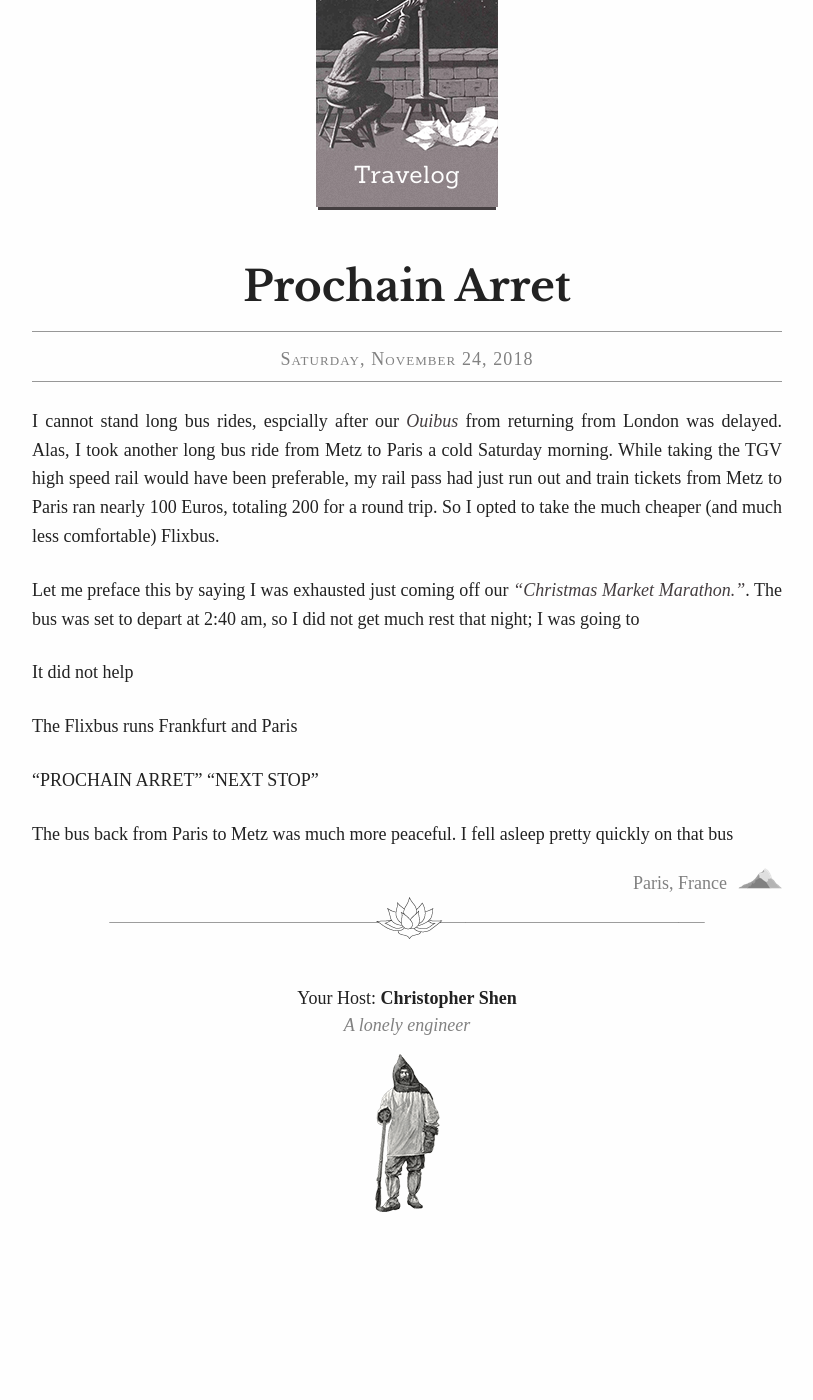
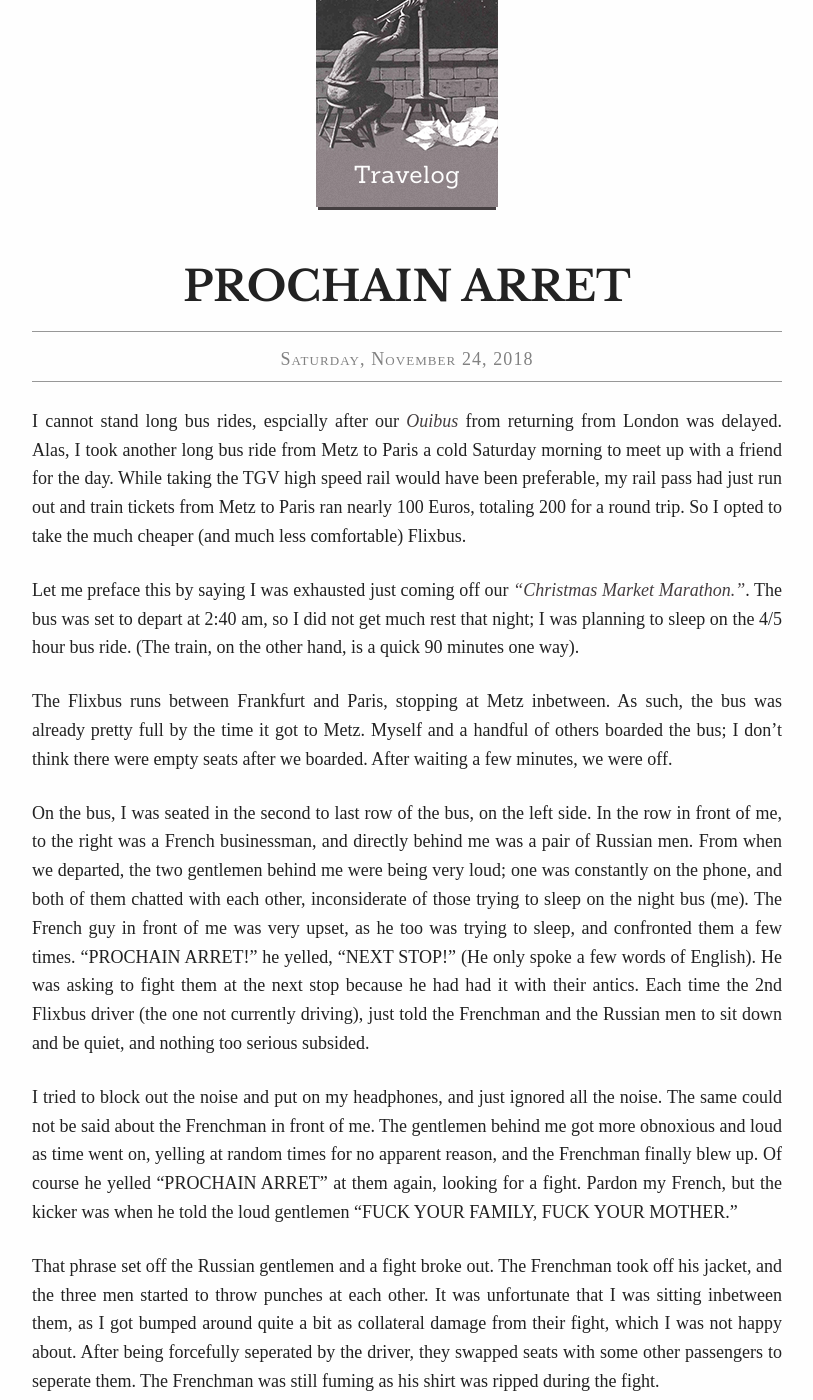
Before and after one commit to csshen/travelog, a Jekyll site: the page built from _posts/2018-11-24-flixbus.md, in a window 1280 px wide and 1400 px high, scrolled down 296 px. Shown: the whole window, without its empty margins (233-1046 px from the left). Built offline with Jekyll 4.4.1, drawn with Linux system fonts in a browser that asks for light colours; before the commit the page ends 1558 px from its top, so only the background shows below that; some of the changed text lies outside the part shown.

Commit message:
new post

```diff
--- a/_posts/2018-11-24-flixbus.md
+++ b/_posts/2018-11-24-flixbus.md
@@ -1,24 +1,28 @@
 ---
 layout: post
-title:  "Prochain Arret"
+title:  "PROCHAIN ARRET"
 date:   2018-11-24
 categories: study-abroad
 location: Paris, France
 
 ---
 
-I cannot stand long bus rides, espcially after our *[Ouibus](/posts/chunnel-holdup)* from returning from London was delayed. Alas, I took another long bus ride from Metz to Paris a cold Saturday morning. While taking the TGV high speed rail would have been preferable, my rail pass had just run out and train tickets from Metz to Paris ran nearly 100 Euros, totaling 200 for a round trip. So I opted to take the much cheaper (and much less comfortable) Flixbus.
+I cannot stand long bus rides, espcially after our *[Ouibus](/posts/chunnel-holdup)* from returning from London was delayed. Alas, I took another long bus ride from Metz to Paris a cold Saturday morning to meet up with a friend for the day. While taking the TGV high speed rail would have been preferable, my rail pass had just run out and train tickets from Metz to Paris ran nearly 100 Euros, totaling 200 for a round trip. So I opted to take the much cheaper (and much less comfortable) Flixbus.
 
-Let me preface this by saying I was exhausted just coming off our *["Christmas Market Marathon."](/posts/the-christmas-market-marathon)*. The bus was set to depart at 2:40 am, so I did not get much rest that night; I was going to
+Let me preface this by saying I was exhausted just coming off our *["Christmas Market Marathon."](/posts/the-christmas-market-marathon)*. The bus was set to depart at 2:40 am, so I did not get much rest that night; I was planning to sleep on the 4/5 hour bus ride. (The train, on the other hand, is a quick 90 minutes one way).
 
-It did not help
+The Flixbus runs between Frankfurt and Paris, stopping at Metz inbetween. As such, the bus was already pretty full by the time it got to Metz. Myself and a handful of others boarded the bus; I don't think there were empty seats after we boarded. After waiting a few minutes, we were off.
 
-The Flixbus runs Frankfurt and Paris
+On the bus, I was seated in the second to last row of the bus, on the left side. In the row in front of me, to the right was a French businessman, and directly behind me was a pair of Russian men. From when we departed, the two gentlemen behind me were being very loud; one was constantly on the phone, and both of them chatted with each other, inconsiderate of those trying to sleep on the night bus (me). The French guy in front of me was very upset, as he too was trying to sleep, and confronted them a few times. "PROCHAIN ARRET!" he yelled, "NEXT STOP!" (He only spoke a few words of English). He was asking to fight them at the next stop because he had had it with their antics. Each time the 2nd Flixbus driver (the one not currently driving), just told the Frenchman and the Russian men to sit down and be quiet, and nothing too serious subsided.
 
+I tried to block out the noise and put on my headphones, and just ignored all the noise. The same could not be said about the Frenchman in front of me. The gentlemen behind me got more obnoxious and loud as time went on, yelling at random times for no apparent reason, and the Frenchman finally blew up. Of course he yelled "PROCHAIN ARRET" at them again, looking for a fight. Pardon my French, but the kicker was when he told the loud gentlemen "FUCK YOUR FAMILY, FUCK YOUR MOTHER."
 
-"PROCHAIN ARRET" "NEXT STOP"
+That phrase set off the Russian gentlemen and a fight broke out. The Frenchman took off his jacket, and the three men started to throw punches at each other. It was unfortunate that I was sitting inbetween them, as I got bumped around quite a bit as collateral damage from their fight, which I was not happy about. After being forcefully seperated by the driver, they swapped seats with some other passengers to seperate them. The Frenchman was still fuming as his shirt was ripped during the fight.
 
-The bus back from Paris to Metz was much more peaceful.
-I fell asleep pretty quickly on that bus
+At the next rest stop, while the bus was filling up for gas, the cops were called, and I think the loud gentlemen were escorted off the bus. The rest of the journey was quiet.
+
+The bus back from Paris to Metz was much more peaceful. Thankfully nothing eventlful happened on the bus ride back. I passed out rather quickly on the bus so the 5 hour ride went by fast. Interestingly enough, the same drivers operated the bus back, which meant that from that morning, they proceeded to drive the Flixbus to Frankfurt and back while I was exploring Paris during the day. Not too long after they arrived back to Paris that night, they operated the bus back to Metz and Frankfurt a little after 10:00 pm. The drivers must have been on at least a 24 hour shift; it makes you wonder when they do get breaks.
+
+It's just my luck a fight would break out on the bus I was taking. For the future, I'm going avoid buses and stick to traveling by train and planes.
 
 {% include geoloc.html geo="Paris, France" %}
```
Also changed, not shown: _posts/2018-08-23-abroad.md (+3 -1 lines), _posts/2018-10-05-french-riviera.md (renamed from _posts/2018-10-05-nice-monaco.md), _posts/2018-11-16-amsterdam.md (renamed from _posts/2018-11-16-420-cafe.md), _posts/2018-12-15-au-revoir.md (renamed from _posts/2018-12-15-aurevoir.md), 2 other files.
